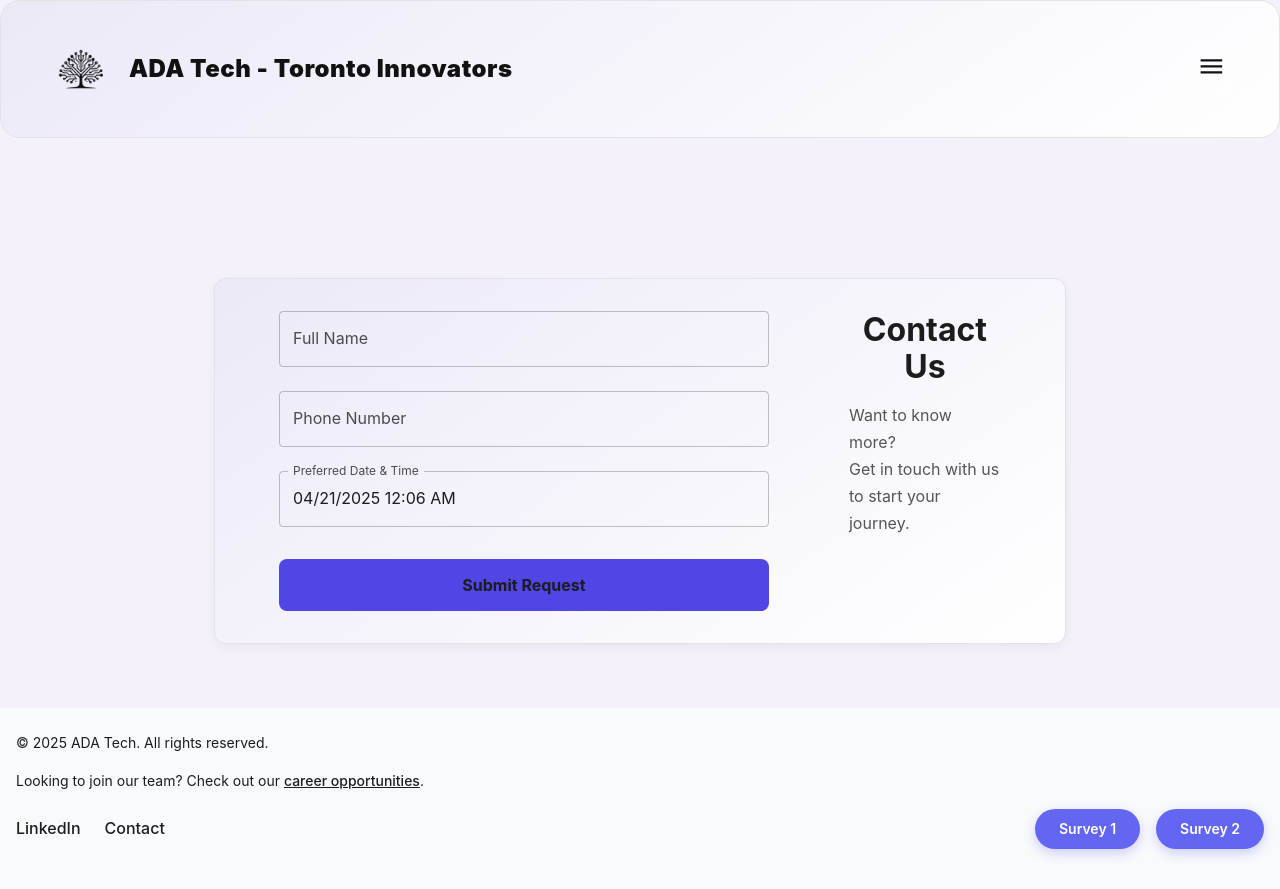
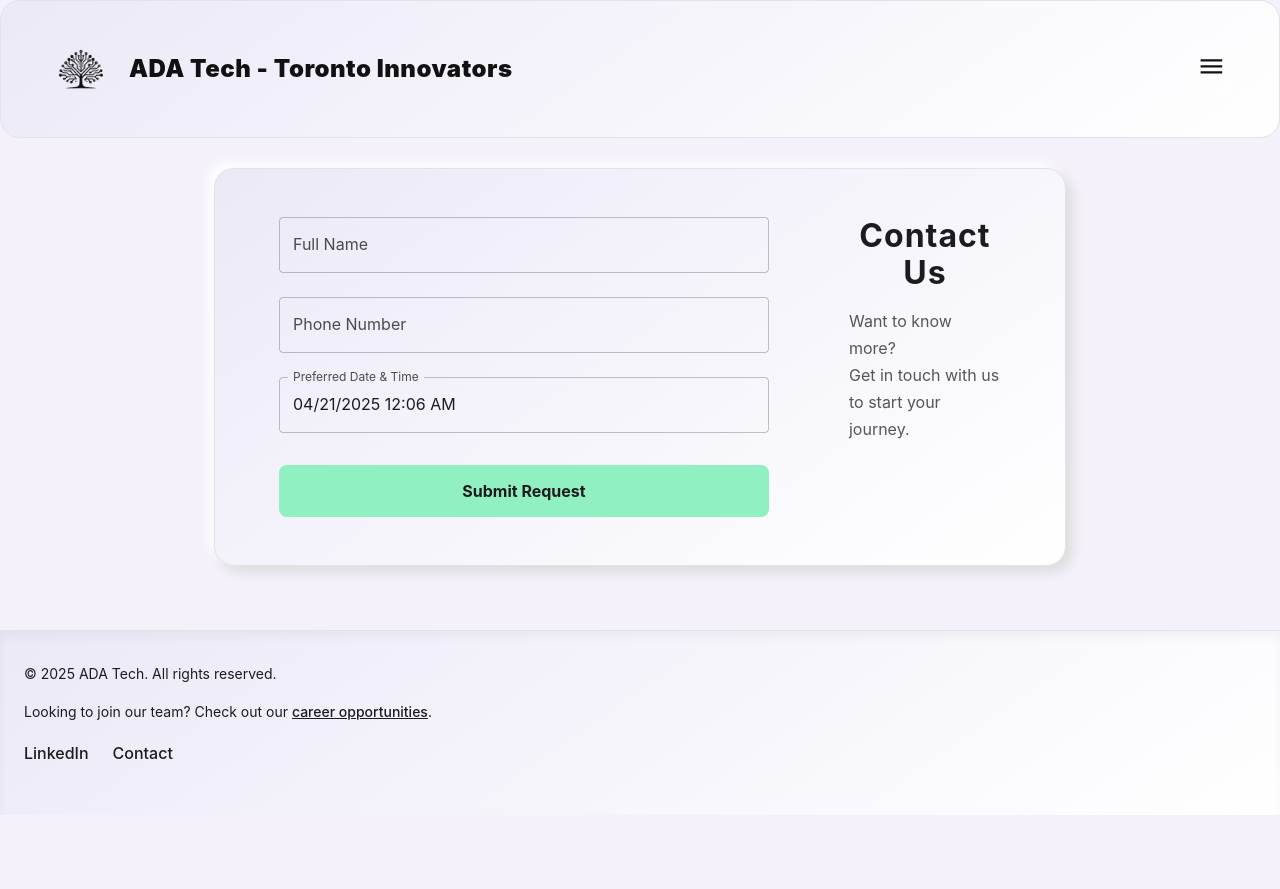
Before and after one commit to Toronto-Innovators/toronto-innovators.github.io, a Next.js app: page /contact in a window 1280 px wide. After the commit the page ends 815 px from the top, so only its background shows below. Built offline with nearby package versions, Linux system fonts and the light colour scheme; what @mui/material-nextjs would draw is missing.

Commit message:
Refactor styles and layout for Careers, Contact, Services, and FullStackDeveloper pages; update button styles and add gradients

```diff
--- a/src/app/careers/page.tsx
+++ b/src/app/careers/page.tsx
@@ -26,7 +26,7 @@ export default function Careers() {
         justifyContent: "center",
         px: 3,
         py: 10,
-        paddingTop: "140px",
+        paddingTop: "30px",
         textAlign: "center",
         color: "#111",
         scrollSnapAlign: "start"
--- a/src/app/contact/page.tsx
+++ b/src/app/contact/page.tsx
@@ -34,7 +34,7 @@ export default function Contact() {
         display: "flex",
         justifyContent: "center",
         alignItems: "center",
-       mt: "140px"
+       mt:"30px",
       }}
     >
       <Container maxWidth="md">
@@ -42,11 +42,13 @@ export default function Contact() {
           elevation={0}
           sx={{
             px: { xs: 3, sm: 8 },
-            borderRadius: 3,
-            boxShadow: "0 4px 12px rgba(0, 0, 0, 0.05)",
+            borderRadius: "20px",
+            background: "linear-gradient(145deg, #ECE9F7, #FFFFFF)",
+            boxShadow: "6px 6px 12px #dcdcdc, -6px -6px 12px #ffffff",
             display: "flex",
             flexDirection: "row",
-            gap:10
+            gap: 10,
+            py: 6,
           }}
         >
           <Box component="form" noValidate autoComplete="off">
@@ -85,9 +87,10 @@ export default function Contact() {
                 fontWeight: "bold",
                 py: 1.5,
                 borderRadius: 2,
-                backgroundColor: "#4F46E5",
+                backgroundColor: "#91F0C2",
+                color: "#1C1C1E",
                 "&:hover": {
-                  backgroundColor: "#3730A3",
+                  backgroundColor: "#6ad8ae",
                 },
               }}
             >
@@ -100,7 +103,11 @@ export default function Contact() {
               variant="h3"
               fontWeight="bold"
               textAlign="center"
-              sx={{ mb: 2 }}
+              sx={{
+                mb: 2,
+                color: "#1C1C1E",
+                letterSpacing: "1px",
+              }}
             >
               Contact Us
             </Typography>
--- a/src/app/services/page.tsx
+++ b/src/app/services/page.tsx
@@ -42,7 +42,7 @@ const services = [
 
 export default function ServicesPage() {
   return (
-    <Box sx={{ mt: "100px", px: 3, minHeight: "100vh" }}>
+    <Box sx={{ mt: "30px", px: 3, minHeight: "100vh" }}>
       <Typography
         variant="h3"
         fontWeight="bold"
@@ -53,7 +53,7 @@ export default function ServicesPage() {
           mb: 4,
         }}
       >
-        Our Services
+       Services
       </Typography>
 
       <Box
--- a/src/components/Footer.tsx
+++ b/src/components/Footer.tsx
@@ -2,7 +2,7 @@
 
 import React from "react";
 import { Box, Typography } from "@mui/material";
-import SurveyButton from "./SurveyButton";
+// import SurveyButton from "./SurveyButton";
 
 export default function Footer() {
   return (
@@ -10,10 +10,12 @@ export default function Footer() {
       component="footer"
       sx={{
         mt: 8,
-        py: 3,
-        px: 2,
-        backgroundColor: "#f9fafb",
-        color: "#1e1e1e",
+        py: 4,
+        px: 3,
+        background: "linear-gradient(145deg, #ECE9F7, #FFFFFF)",
+        borderTop: "1px solid #E1E3E6",
+        boxShadow: "inset 0 6px 10px rgba(0,0,0,0.04)",
+        color: "#1C1C1E",
       }}
     >
       <Typography variant="body2" sx={{ mb: 2, textAlign: "left" }}>
@@ -23,7 +25,13 @@ export default function Footer() {
         Looking to join our team? Check out our{" "}
         <a
           href="/careers"
-          style={{ color: "#1e1e1e", textDecoration: "underline", fontWeight: 500 }}
+          style={{
+            color: "#1C1C1E",
+            textDecoration: "underline",
+            fontWeight: 500,
+            transition: "color 0.3s",
+            cursor: "pointer",
+          }}
         >
           career opportunities
         </a>
@@ -43,18 +51,30 @@ export default function Footer() {
             href="https://www.linkedin.com/company/adatech-solutions/"
             target="_blank"
             rel="noopener noreferrer"
-            style={{ color: "#1e1e1e", textDecoration: "none", fontWeight: 500 }}
+            style={{
+              color: "#1C1C1E",
+              textDecoration: "none",
+              fontWeight: 500,
+              transition: "color 0.3s",
+              cursor: "pointer",
+            }}
           >
             LinkedIn
           </a>
           <a
             href="mailto:info@adatech.ca"
-            style={{ color: "#1e1e1e", textDecoration: "none", fontWeight: 500 }}
+            style={{
+              color: "#1C1C1E",
+              textDecoration: "none",
+              fontWeight: 500,
+              transition: "color 0.3s",
+              cursor: "pointer",
+            }}
           >
             Contact
           </a>
         </Box>
-        <SurveyButton />
+        {/* <SurveyButton /> */}
       </Box>
     </Box>
   );
```
Also changed, not shown: src/app/careers/fullstack-developer/page.tsx (+13 -4 lines), src/components/JobCard.tsx (+9 -7 lines), src/components/SmallBusinessTips.tsx (+9 -8 lines).
